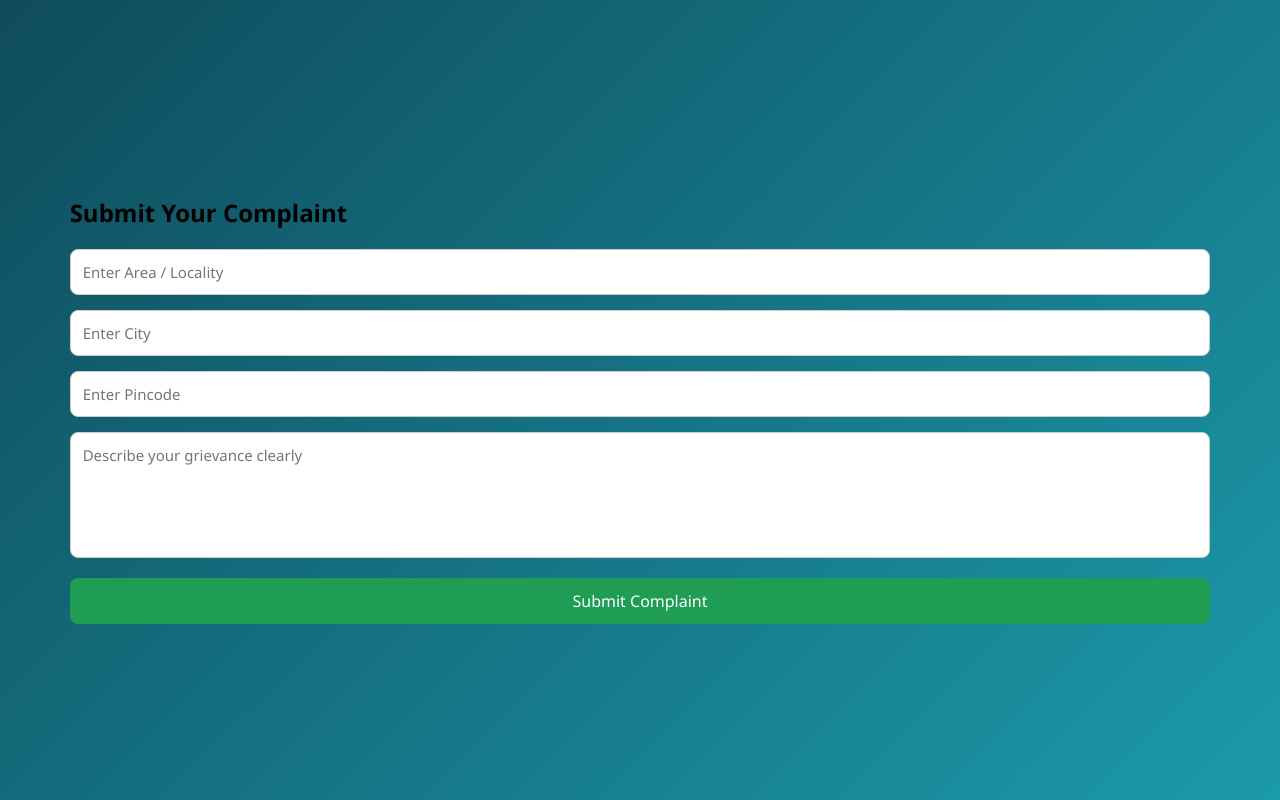
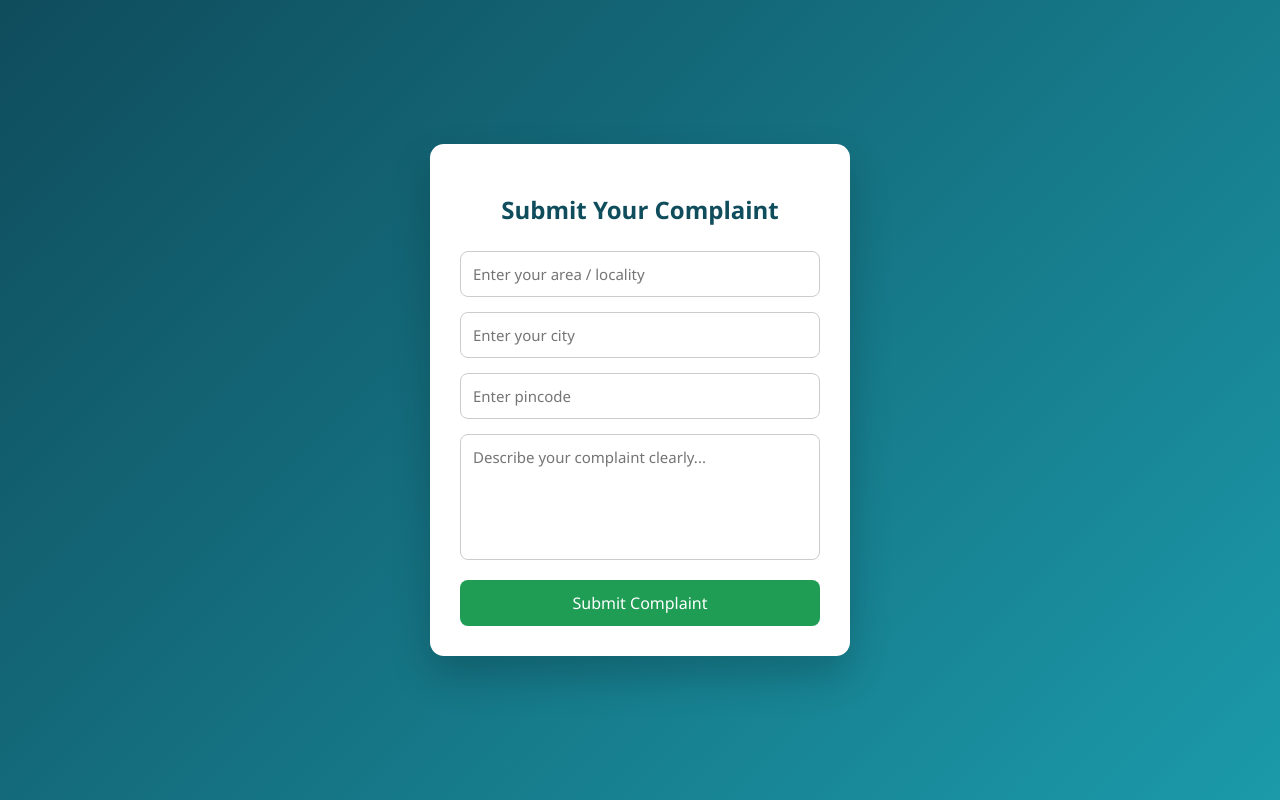
Before and after one commit to Poornima1407/ai-grievance-system, a Python web app: template templates/complaint.html in a window 1280 px wide. Run offline with Jinja, Linux system fonts and the light colour scheme; the template is opened without the code that fills it, so the values that code supplies are empty.

Commit message:
Update complaint.html

```diff
--- a/templates/complaint.html
+++ b/templates/complaint.html
@@ -1,38 +1,39 @@
 <!DOCTYPE html>
-<html>
+<html lang="en">
 <head>
-    <title>Citizen Grievance Submission</title>
+    <meta charset="UTF-8">
+    <title>Submit Complaint</title>
     <link rel="stylesheet" href="/static/style.css">
 </head>
 <body>
 
-<div class="container">
+<div class="page-wrapper">
+    <div class="card">
         <h2>Submit Your Complaint</h2>
 
         <form method="POST">
 
-        <input type="text" name="area" placeholder="Enter Area / Locality" required>
+            <input type="text" name="area" placeholder="Enter your area / locality" required>
 
-        <input type="text" name="city" placeholder="Enter City" required>
+            <input type="text" name="city" placeholder="Enter your city" required>
 
-        <input type="text" name="pincode" placeholder="Enter Pincode" required>
+            <input type="text" name="pincode" placeholder="Enter pincode" required>
 
-        <textarea name="complaint"
-                  rows="5"
-                  placeholder="Describe your grievance clearly"
-                  required></textarea>
+            <textarea name="complaint" rows="5"
+                placeholder="Describe your complaint clearly..." required></textarea>
 
             <button type="submit">Submit Complaint</button>
         </form>
 
         {% if department %}
-    <div class="assigned-dept">
-        <strong>Assigned Department:</strong><br>
+        <div class="result-box">
+            <span>Assigned Department:</span><br>
             {{ department }}
         </div>
         {% endif %}
 
     </div>
+</div>
 
 </body>
 </html>
```
Lines whose indentation alone changed are shown as unchanged.
